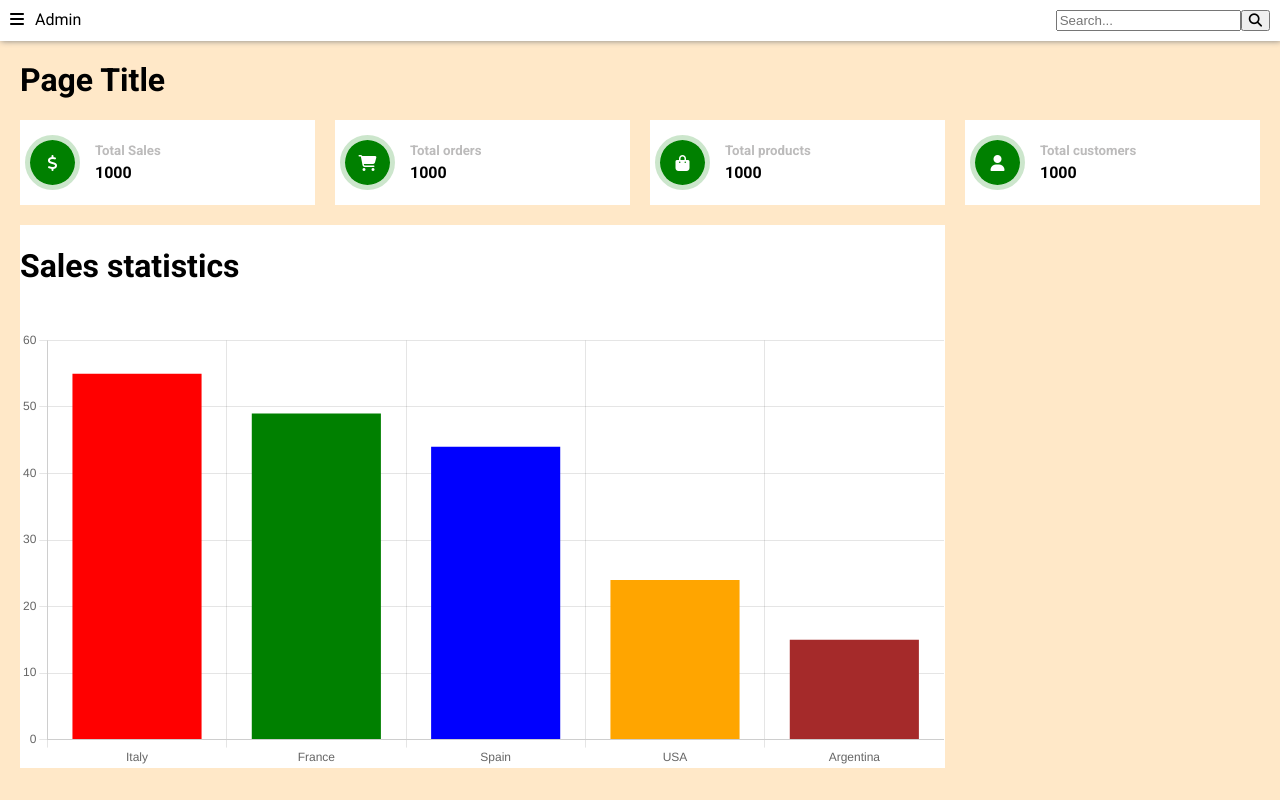
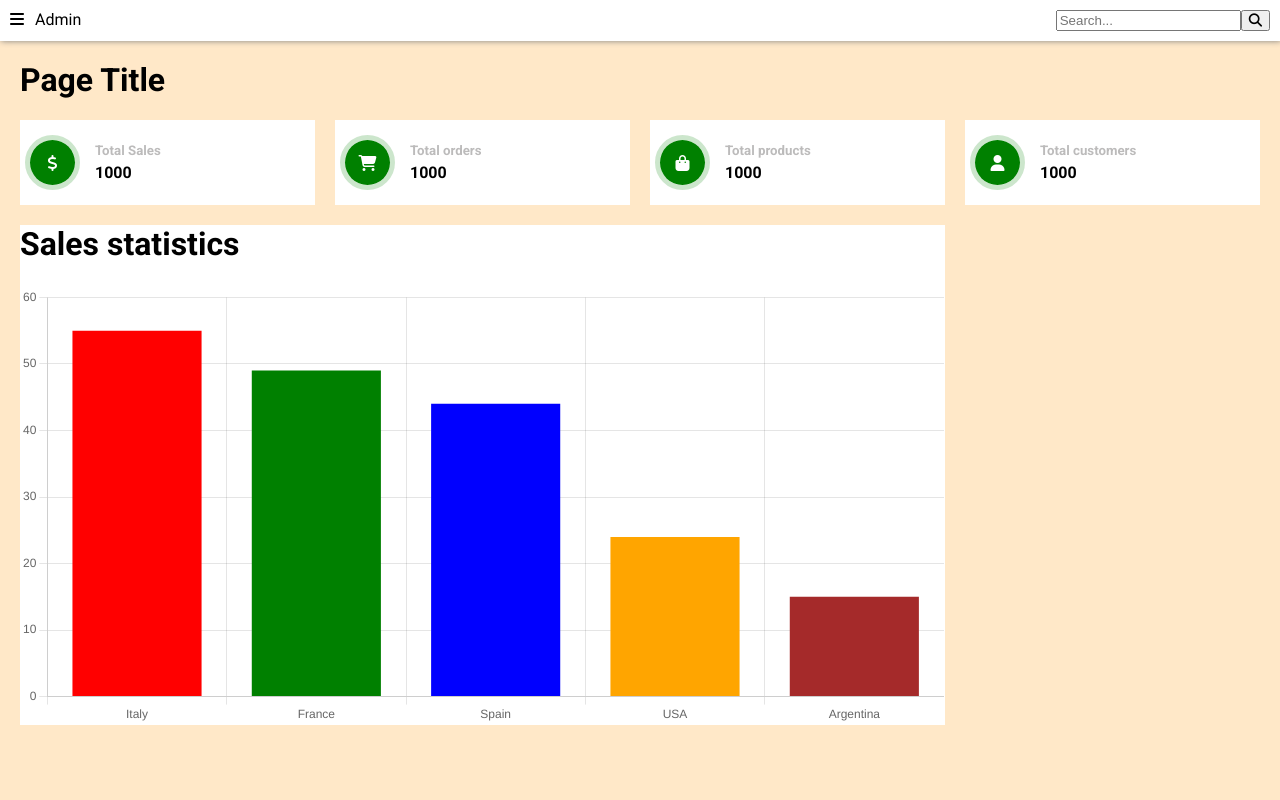
Before and after one commit to errami01/e-shop, a React (Create React App) app: page /admin in a window 1280 px wide. Built offline with nearby package versions, Linux system fonts and the light colour scheme.

Commit message:
Set cell-title h1 element margin to 0

```diff
--- a/src/components/AdminDashCell.css
+++ b/src/components/AdminDashCell.css
@@ -4,3 +4,6 @@
     justify-content: center;
     background-color: white;
 }
+.cell-title--adminDashCell{
+    margin: 0;
+}
```
